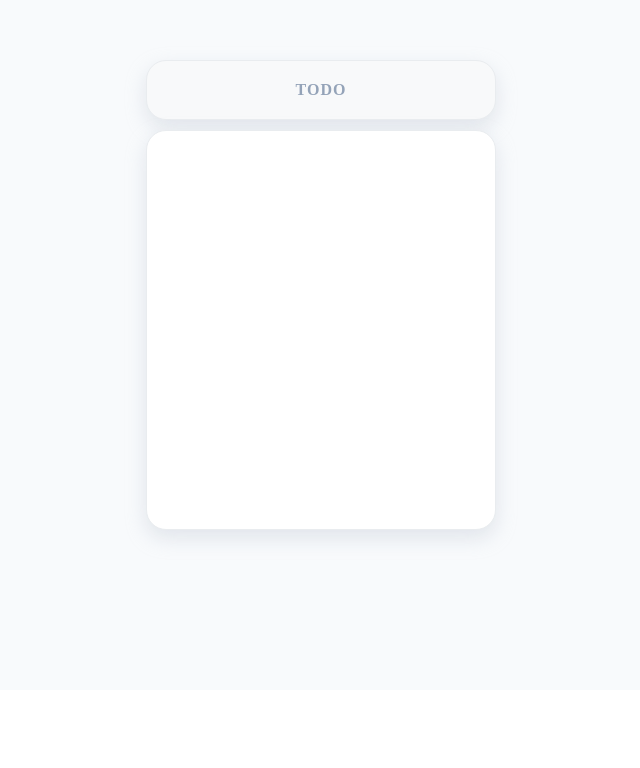
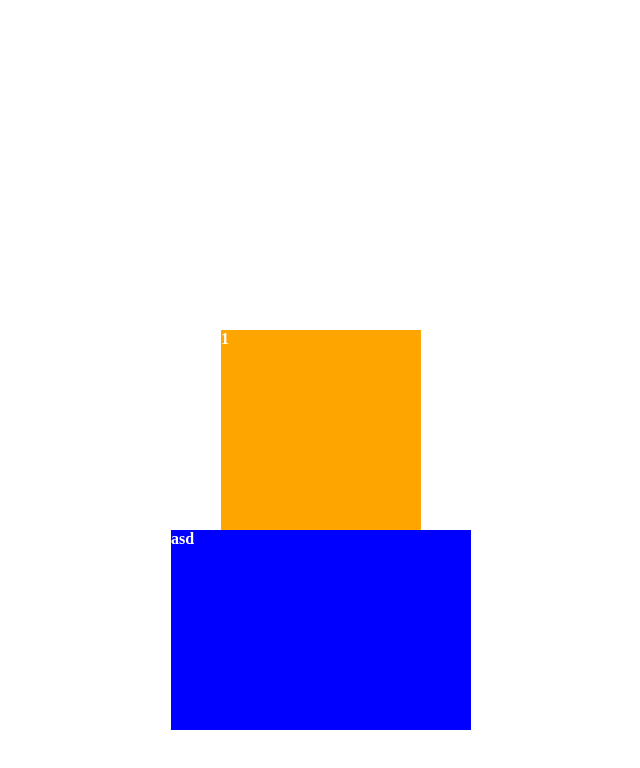
Before and after one commit to Kong-E/web_tutoring, a React (Create React App) app in the folder todolist-react/: page /detail/1 in a window 1280 px wide. Shown: the part 110-878 px from the top of the page, without its empty margins (319-959 px from the left). Before the commit the page ends 800 px from the top, so only its background shows below. Built offline with nearby package versions, Linux system fonts and the light colour scheme; a web font is replaced by a local one.

Commit message:
feat : TodoItem 컴포넌트에서 setState 함수 제거

```diff
--- a/todolist-react/package.json
+++ b/todolist-react/package.json
@@ -6,9 +6,14 @@
     "@testing-library/jest-dom": "^5.16.5",
     "@testing-library/react": "^13.4.0",
     "@testing-library/user-event": "^13.5.0",
+    "localforage": "^1.10.0",
+    "match-sorter": "^6.3.1",
     "react": "^18.2.0",
     "react-dom": "^18.2.0",
+    "react-router-dom": "^6.10.0",
     "react-scripts": "5.0.1",
+    "sort-by": "^1.2.0",
+    "styled-components": "^5.3.10",
     "web-vitals": "^2.1.4"
   },
   "scripts": {
--- a/todolist-react/src/components/TodoItem/index.css
+++ b/todolist-react/src/components/TodoItem/index.css
@@ -3,7 +3,7 @@
 }
 .todo_data {
   display: grid;
-  grid-template-columns: 1fr 22px 22px;
+  grid-template-columns: 22px 1fr 22px 22px;
   padding: 5px;
 }
 .todo_done {
--- a/todolist-react/src/components/TodoItem/index.js
+++ b/todolist-react/src/components/TodoItem/index.js
@@ -1,19 +1,17 @@
 import { useEffect, useState } from "react";
+import { Link } from "react-router-dom";
 import "./index.css";
 
-const TodoItem = ({ id, title, setTodoListData }) => {
-  const [checked, setChecked] = useState(false);
+const TodoItem = ({
+  id,
+  title,
+  done,
+  onChangeCheckbox,
+  onSubmitEdit,
+  onClickDelete,
+}) => {
   const [editing, setEditing] = useState(false);
   const [newTitle, setNewTitle] = useState(title);
-
-  const onChangeCheckbox = () => {
-    setChecked((prev) => !prev);
-    setTodoListData((prev) =>
-      prev.map((todoData) =>
-        todoData.id === id ? { ...todoData, done: !todoData.done } : todoData
-      )
-    );
-  };
 
   const onClickEdit = (e) => {
     e.preventDefault();
@@ -25,33 +23,27 @@ const TodoItem = ({ id, title, setTodoListData }) => {
     setNewTitle((prev) => (prev = value));
   };
 
-  const onSubmitEdit = (e) => {
-    e.preventDefault();
-    setEditing((prev) => !prev);
-    setTodoListData((prev) =>
-      prev.map((todoData) =>
-        todoData.id === id ? { ...todoData, title: newTitle } : todoData
-      )
-    );
-  };
-
-  const onClickDelete = () => {
-    setTodoListData((prev) => prev.filter((todoData) => todoData.id !== id));
-  };
-
   useEffect(() => {
     console.log(editing);
-  }, [editing]);
+    console.log(done);
+  }, [editing, done]);
 
   return (
     <>
       {editing ? (
-        <form className="todo_data_editing" onSubmit={onSubmitEdit}>
+        <form
+          className="todo_data_editing"
+          onSubmit={(e) => {
+            e.preventDefault();
+            onSubmitEdit(id, newTitle);
+            setEditing((prev) => !prev);
+          }}
+        >
           <div></div>
           <input
-            class="todo_new_title"
+            className="todo_new_title"
             value={newTitle}
-            onChange={onChangeTitle}
+            onChange={() => onChangeTitle}
           />
           <button className="edit_submit_button" type="submit">
             Edit
@@ -59,27 +51,22 @@ const TodoItem = ({ id, title, setTodoListData }) => {
         </form>
       ) : (
         <form className="todo_data">
-          <label
-            className="todo_title"
-            htmlFor={`check_box_${id}`}
+          <input
+            className="todo_done"
+            type="checkbox"
+            id={`check_box_${id}`}
+            defaultChecked={done}
+            onChange={() => onChangeCheckbox(id)}
             style={{
-              textDecoration: checked ? "line-through" : "none",
+              textDecoration: done ? "line-through" : "none",
             }}
-          >
-            <input
-              className="todo_done"
-              type="checkbox"
-              id={`check_box_${id}`}
-              checked={checked}
-              onChange={onChangeCheckbox}
-            />
-            {title}
-          </label>
+          />
+          <Link to={`detail/${id}`}>{title}</Link>
           <button className="edit_button" onClick={onClickEdit}></button>
           <button
             className="delete_button"
             type="button"
-            onClick={onClickDelete}
+            onClick={() => onClickDelete(id)}
           ></button>
         </form>
       )}
--- a/todolist-react/src/index.js
+++ b/todolist-react/src/index.js
@@ -1,11 +1,24 @@
 import React from "react";
 import ReactDOM from "react-dom/client";
 import Main from "./pages/Main";
+import { createBrowserRouter, RouterProvider } from "react-router-dom";
 import "./index.css";
+import { Detail } from "./pages/Detail";
+
+const router = createBrowserRouter([
+  {
+    path: "/",
+    element: <Main />,
+  },
+  {
+    path: "/detail/:id",
+    element: <Detail />,
+  },
+]);
 
 const root = ReactDOM.createRoot(document.getElementById("root"));
 root.render(
   <React.StrictMode>
-    <Main />
+    <RouterProvider router={router} />
   </React.StrictMode>
 );
--- /dev/null
+++ b/todolist-react/src/pages/Detail/index.js
@@ -0,0 +1,12 @@
+import { Root, ItemCard, ItemCard2 } from "./styles";
+import { useParams } from "react-router-dom";
+
+export const Detail = () => {
+  const { id } = useParams();
+  return (
+    <Root>
+      <ItemCard color="orange">{id}</ItemCard>
+      <ItemCard2>asd</ItemCard2>
+    </Root>
+  );
+};
--- /dev/null
+++ b/todolist-react/src/pages/Detail/styles.js
@@ -0,0 +1,33 @@
+import styled from "styled-components";
+
+export const Root = styled.div`
+  display: flex;
+  height: 100vw;
+  flex-direction: column;
+  align-items: center;
+  justify-content: center;
+`;
+
+export const ItemCardRoot = styled.div`
+  width: 300px;
+  height: 200px;
+  color: white;
+`;
+
+// 자식이 우선순위가 높음
+export const ItemCard = styled(ItemCardRoot)`
+  width: 200px;
+  background-color: ${(props) => props.color};
+`;
+
+export const ItemCard2 = styled(ItemCardRoot)`
+  background-color: blue;
+`;
+
+// 리드, 업데이트(타이틀 바꾸기), 딜리트(내 생각엔 딜리트 되면 리다이렉트), 토글, (콘텐트는 옵션)
+// RUD + 토글
+/*
+쿠키 : 만료일자가 있음, 로그인 정보 저장,
+세션 : 팝업창,
+로컬스토리지
+ */
--- a/todolist-react/src/pages/Main/index.js
+++ b/todolist-react/src/pages/Main/index.js
@@ -8,7 +8,7 @@ const Main = () => {
   const [todoListData, setTodoListData] = useState([]);
 
   const onChangeTodo = (e) => {
-    setTodo((prev) => (prev = e.target.value));
+    setTodo(e.target.value);
   };
 
   const onSubmitTodo = () => {
@@ -18,6 +18,27 @@ const Main = () => {
       ...prev,
       { id: Date.now(), title: todo, done: false },
     ]);
+  };
+
+  const onChangeCheckbox = (id) => {
+    setTodoListData((prev) =>
+      prev.map((todoData) =>
+        todoData.id === id ? { ...todoData, done: !todoData.done } : todoData
+      )
+    );
+  };
+
+  const onSubmitEdit = (id, newTitle) => {
+    console.log("edit");
+    setTodoListData((prev) =>
+      prev.map((todoData) =>
+        todoData.id === id ? { ...todoData, title: newTitle } : todoData
+      )
+    );
+  };
+
+  const onClickDelete = (id) => {
+    setTodoListData((prev) => prev.filter((todoData) => todoData.id !== id));
   };
 
   return (
@@ -33,9 +54,9 @@ const Main = () => {
             <TodoItem
               key={`todo_item_${index}`}
               {...todoList}
-              setTodoListData={setTodoListData}
-              todoListData={todoListData}
-              // onClickDelete={onClickDelete(index)}
+              onChangeCheckbox={onChangeCheckbox}
+              onSubmitEdit={onSubmitEdit}
+              onClickDelete={onClickDelete}
             />
           ))}
         </div>
```
Also changed, not shown: todolist-react/src/App.js (added), 1 other file (tests, documents, lock files or other folders).
